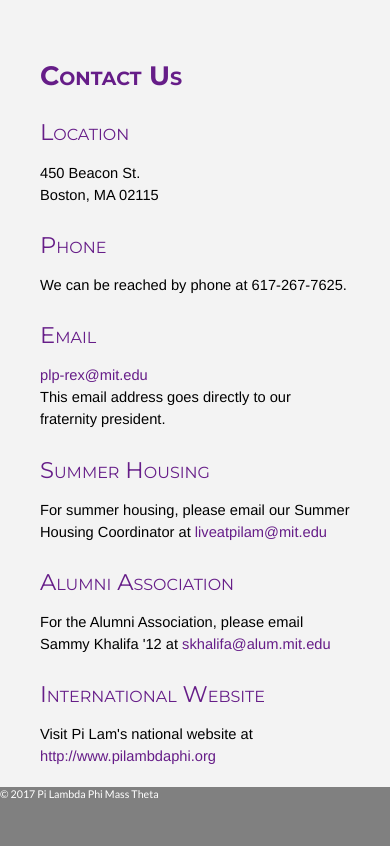
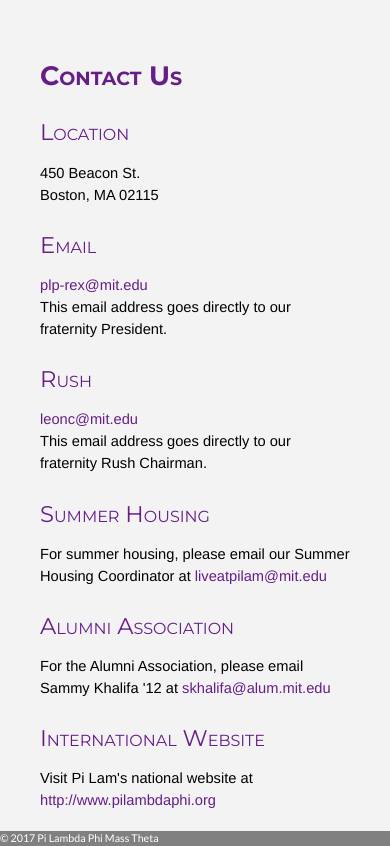
Before and after one commit to leoncheng57/pilam-site, a website: page index.html in a window 390 px wide. Shown: the part 10410-11256 px from the top of the page. Before the commit the page ends 11212 px from the top, so only its background shows below. Drawn offline with Linux system fonts and the light colour scheme.

Commit message:
removed phone, also added rush contact to the Contact section

```diff
--- a/index.html
+++ b/index.html
@@ -611,14 +611,20 @@
             450 Beacon St.<br />
             Boston, MA 02115
             </p>
-            <h2>Phone</h2>
+<!--             <h2>Phone</h2>
             <p>
             We can be reached by phone at 617-267-7625.
             </p>
+ -->
             <h2>Email</h2>
             <p>
             <a href="mailto:plp-rex@mit.edu">plp-rex@mit.edu</a><br />
-            This email address goes directly to our fraternity president.
+            This email address goes directly to our fraternity President.
+            </p>
+            <h2>Rush</h2>
+            <p>
+              <a href="mailto:leonc@mit.edu">leonc@mit.edu</a><br>
+              This email address goes directly to our fraternity Rush Chairman.
             </p>
             <h2>Summer Housing</h2>
             <p>
```
